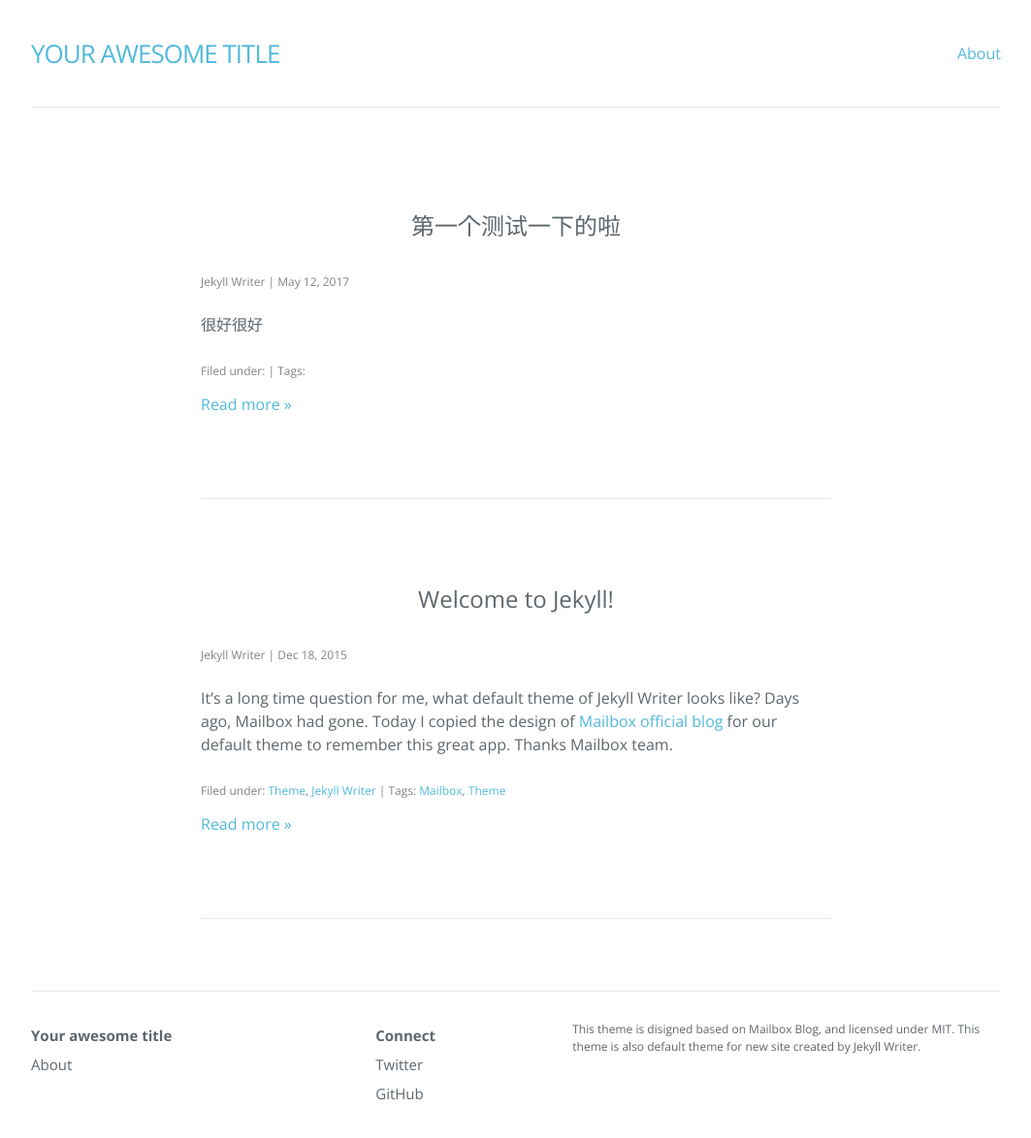
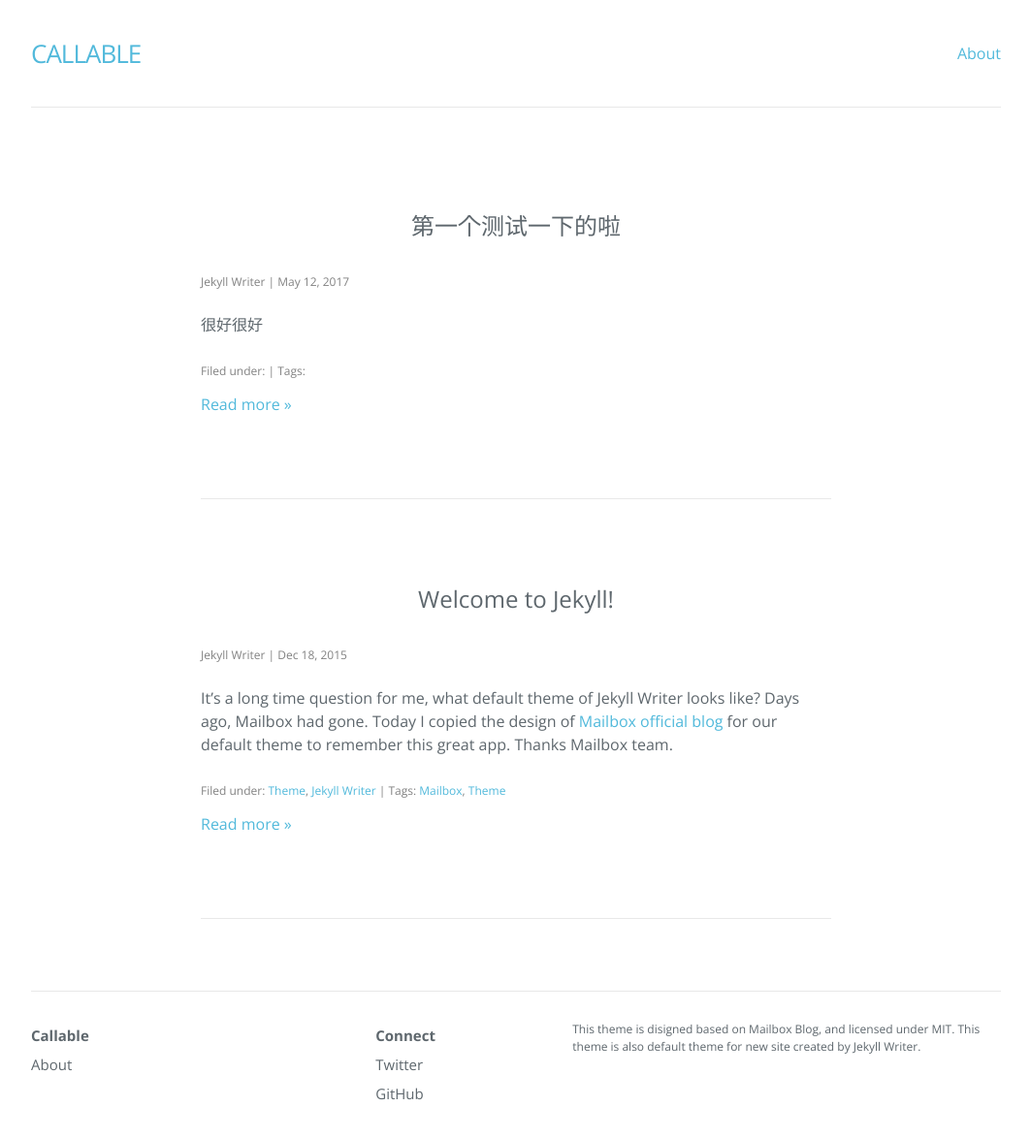
Before and after one commit to scxcallable/blog, a Jekyll site: the page built from index.html, in a window 1280 px wide and 1211 px high. Shown: the top 1174 px of the window at 97% size, without its empty margins (108-1171 px from the left). Built offline with Jekyll 4.4.1, drawn with Linux system fonts in a browser that asks for light colours; nearby versions of some CDN libraries; the list of posts is cut into pages by our own code.

Commit message:
Update Configuration

```diff
--- a/_config.yml
+++ b/_config.yml
@@ -1,22 +1,16 @@
-# Welcome to Jekyll!
-#
-# This config file is meant for settings that affect your whole blog, values
-# which you are expected to set up once and rarely need to edit after that.
-# For technical reasons, this file is *NOT* reloaded automatically when you use
-# 'jekyll serve'. If you change this file, please restart the server process.
-
-# Site settings
-title: Your awesome title
+# Created by Jekyll Writer
+title: 'Callable '
 author: Jekyll Writer
-description: > # this means to ignore newlines until "baseurl:"
-  This theme is disigned based on Mailbox Blog, and licensed under MIT.
-  This theme is also default theme for new site created by Jekyll Writer.
-permalink: /:year/:month/:day/:title/
+description: >
+  This theme is disigned based on Mailbox Blog, and licensed under MIT. This
+  theme is also default theme for new site created by Jekyll Writer.
+permalink: '/:year/:month/:day/:title/'
 paginate: 6
-paginate_path: "/page/:num/"
+paginate_path: '/page/:num/'
 twitter_username: jekyllwriter
-github_username:  jekyllwriter
-gems: [jekyll-paginate]
+github_username: jekyllwriter
+gems:
+  - jekyll-paginate
 markdown: kramdown
-baseurl: "/blog"
+baseurl: /blog
 theme: jekyll-theme-hacker
```
